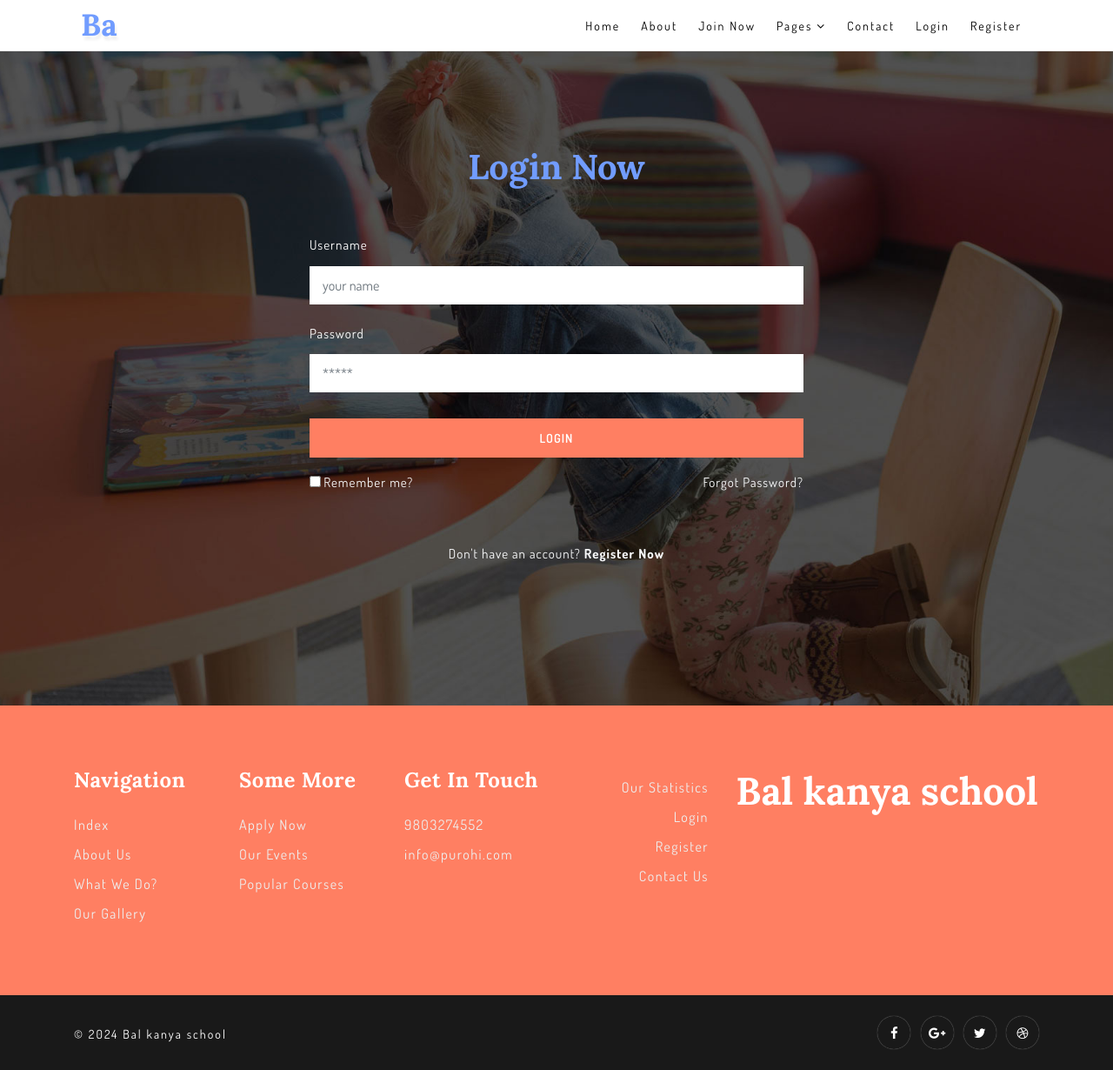
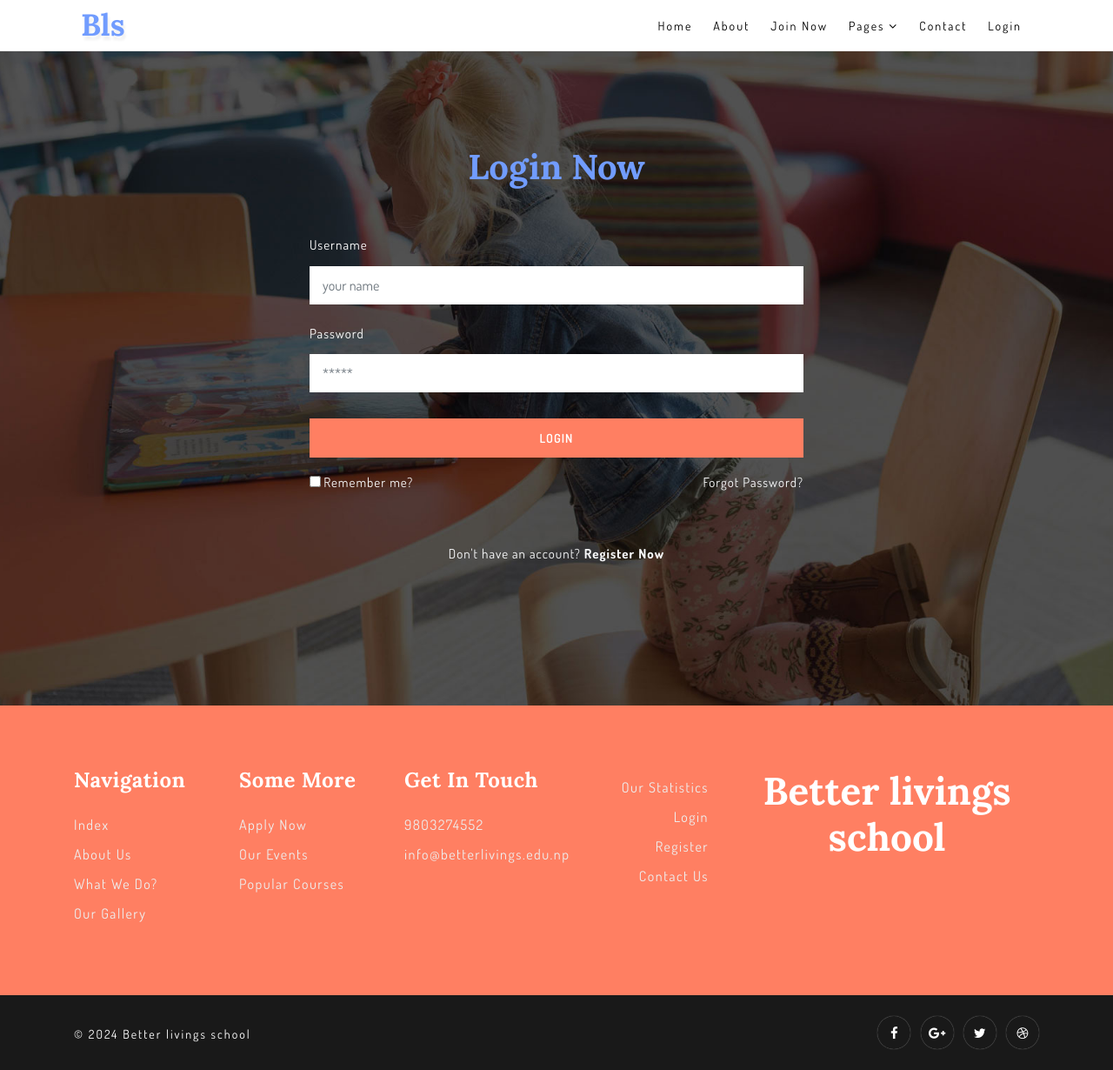
Before and after one commit to angel-sharmas/betterlivingschool, a plain HTML site: page login.html in a window 1280 px wide. Shown: the whole page at 87% size. Drawn offline with Linux system fonts and the light colour scheme.

Commit message:
changed updated some codes

```diff
--- a/login.html
+++ b/login.html
@@ -1,14 +1,9 @@
-<!--
-Author: W3layouts
-Author URL: http://w3layouts.com
-License: Creative Commons Attribution 3.0 Unported
-License URL: http://creativecommons.org/licenses/by/3.0/
--->
+
 <!DOCTYPE HTML>
 <html lang="zxx">
 
 <head>
-    <title>My School Education Category Bootstrap Responsive website Template | Login :: w3layouts</title>
+    <title>My School Education </title>
     <!-- Meta tag Keywords -->
     <meta name="viewport" content="width=device-width, initial-scale=1">
     <meta charset="UTF-8" />
@@ -47,7 +42,7 @@ License URL: http://creativecommons.org/licenses/by/3.0/
             <div class="header d-lg-flex justify-content-between align-items-center py-2 px-sm-2 px-1">
                 <!-- logo -->
                 <div id="logo">
-                    <h1><a href="index.html">Ba</a></h1>
+                    <h1><a href="index.html">Bls</a></h1>
                 </div>
                 <!-- //logo -->
                 <!-- nav -->
@@ -76,7 +71,7 @@ License URL: http://creativecommons.org/licenses/by/3.0/
                             </li>
                             <li><a href="index.html">Contact</a></li>
                             <li><a href="login.html">Login</a></li>
-                            <li><a href="register.html">Register</a></li>
+                            <!--<li><a href="register.html">Register</a></li>-->
                         </ul>
                     </nav>
                 </div>
@@ -165,7 +160,7 @@ License URL: http://creativecommons.org/licenses/by/3.0/
                             9803274552
                         </li>
                         <li>
-                            <a href="mailto:info@example.com">info@purohi.com</a>
+                            <a href="mailto:info@example.com">info@betterlivings.edu.np</a>
                         </li>
                     </ul>
                 </div>
@@ -189,7 +184,7 @@ License URL: http://creativecommons.org/licenses/by/3.0/
                     <div class="footer-logo">
                         <h2 class="text-lg-center text-center">
                             <a class="logo text-wh font-weight-bold" href="index.html">
-                                Bal kanya school</a>
+                                Better livings school</a>
                         </h2>
                     </div>
                 </div>
@@ -202,7 +197,7 @@ License URL: http://creativecommons.org/licenses/by/3.0/
         <div class="container">
             <div class="row">
                 <!-- copyright -->
-                <p class="col-lg-8 copy-right-grids text-wh text-lg-left text-center mt-lg-2">© 2024 Bal kanya school&nbsp;
+                <p class="col-lg-8 copy-right-grids text-wh text-lg-left text-center mt-lg-2">© 2024 Better livings school&nbsp;
                 </p>
                 <!-- //copyright -->
                 <!-- social icons -->
```
